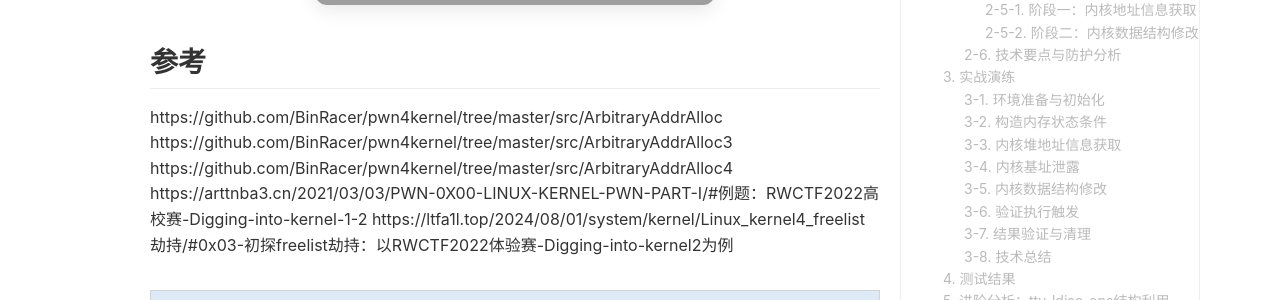
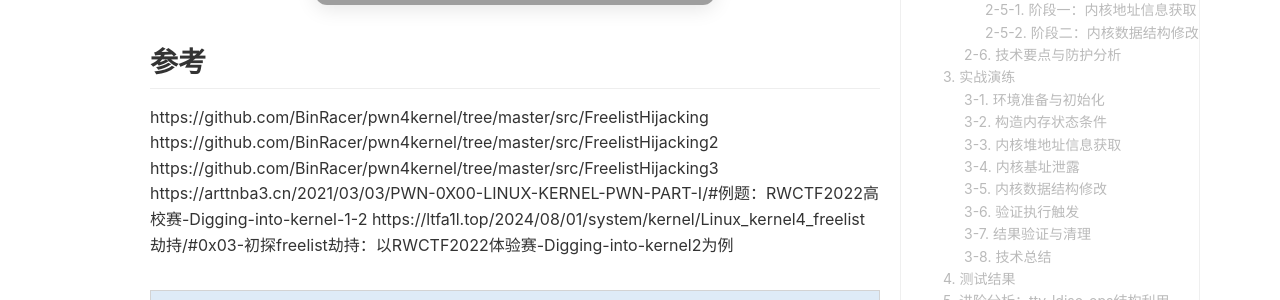
Before and after one commit to BinRacer/BinRacer.github.io, a Jekyll site: the page built from _posts/2026-02-21-pwn4kernel-FreelistHijacking.md, in a window 1280 px wide and 900 px high, scrolled down 57080 px. Shown: the part 276-576 px from the top of the window. Built offline with Jekyll 4.4.1, drawn with Linux system fonts in a browser that asks for light colours; formulas are drawn with MathJax 3; comment, search, counter and statistics services are not loaded; a style sheet for code colours, icons or effects is not loaded; some of the changed lines change nothing that is shown; some of the changed text lies outside the part shown.

Commit message:
update 【pwn4kernel】Kernel Freelist Hijacking技术分析

```diff
--- a/_posts/2026-02-21-pwn4kernel-FreelistHijacking.md
+++ b/_posts/2026-02-21-pwn4kernel-FreelistHijacking.md
@@ -2768,8 +2768,8 @@ void restore_key_type_user() {
 
 ## 参考
 
-https://github.com/BinRacer/pwn4kernel/tree/master/src/ArbitraryAddrAlloc
-https://github.com/BinRacer/pwn4kernel/tree/master/src/ArbitraryAddrAlloc3
-https://github.com/BinRacer/pwn4kernel/tree/master/src/ArbitraryAddrAlloc4
+https://github.com/BinRacer/pwn4kernel/tree/master/src/FreelistHijacking
+https://github.com/BinRacer/pwn4kernel/tree/master/src/FreelistHijacking2
+https://github.com/BinRacer/pwn4kernel/tree/master/src/FreelistHijacking3
 https://arttnba3.cn/2021/03/03/PWN-0X00-LINUX-KERNEL-PWN-PART-I/#例题：RWCTF2022高校赛-Digging-into-kernel-1-2
 https://ltfa1l.top/2024/08/01/system/kernel/Linux_kernel4_freelist劫持/#0x03-初探freelist劫持：以RWCTF2022体验赛-Digging-into-kernel2为例
```
